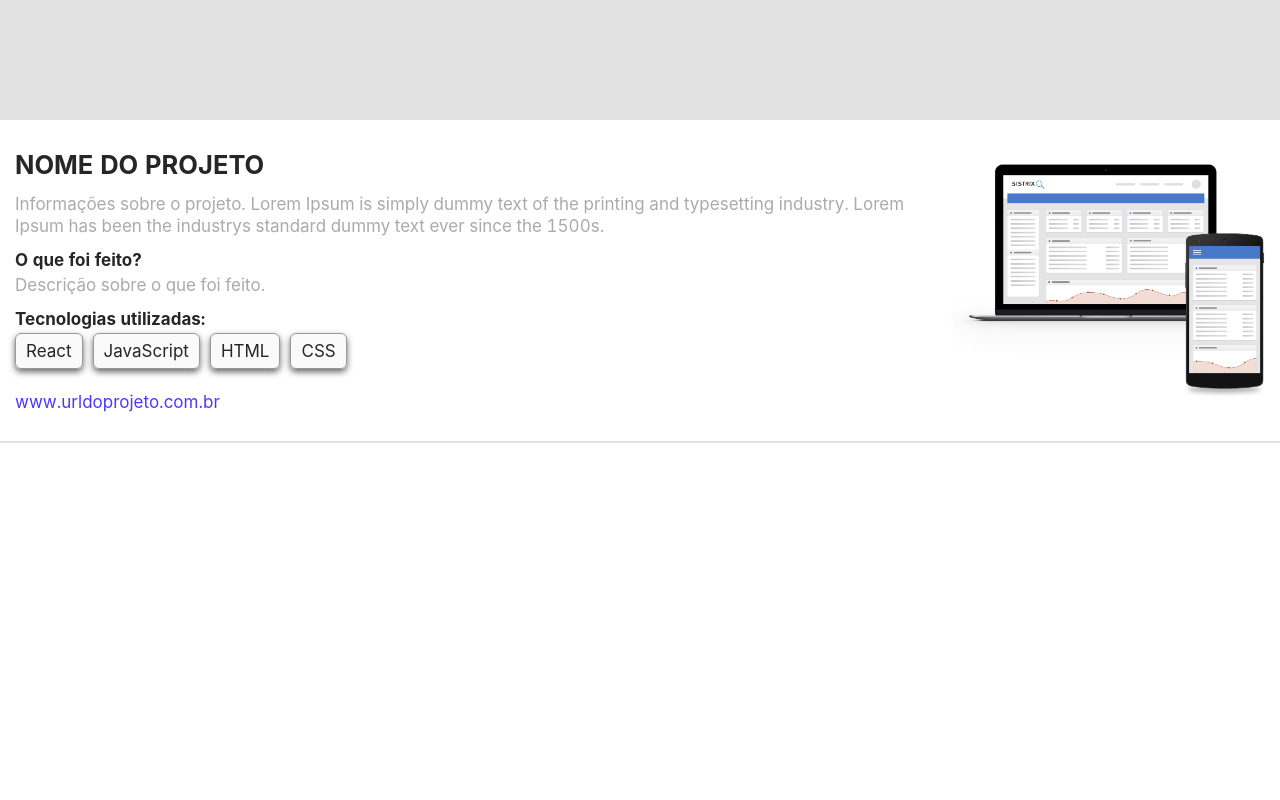
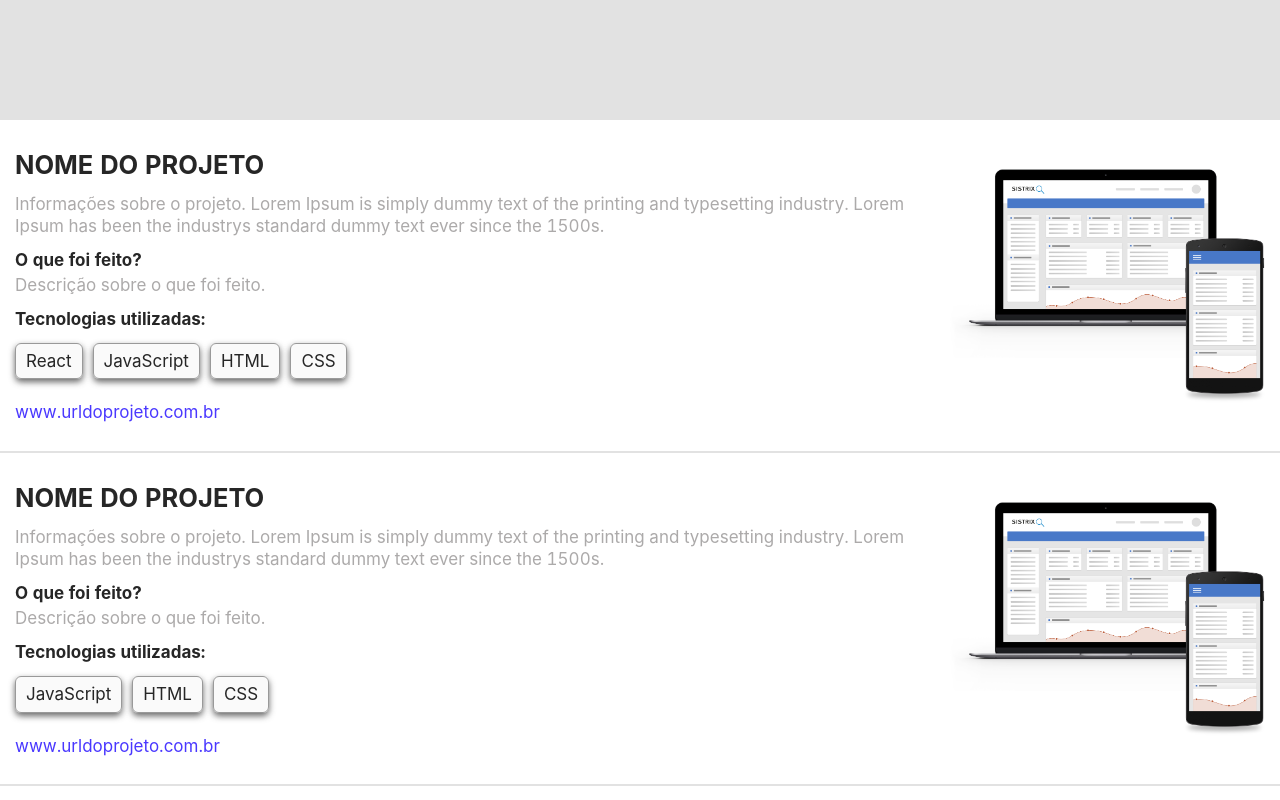
Before and after one commit to alexmiguel95/portfolio-alex-miguel, a React (Create React App) app: page / in a window 1280 px wide. Shown: the part 1480-2280 px from the top of the page. Before the commit the page ends 1923 px from the top, so only its background shows below. Built offline with nearby package versions, Linux system fonts and the light colour scheme.

Commit message:
Finished page Portfolio

```diff
--- a/src/component/btn-apresentation/index.jsx
+++ b/src/component/btn-apresentation/index.jsx
@@ -28,6 +28,10 @@ export default BtnApresentation;
 const StyledDivContainerBtnPresentation = styled.div`
     text-align: center;
 
+    @media(max-width: 992px){
+         margin-bottom: 40px;
+    }
+
     button{
         background-color: white;
         color: black;
--- a/src/component/card-portfolio/styled/index.js
+++ b/src/component/card-portfolio/styled/index.js
@@ -38,6 +38,7 @@ const StyledDivMainContainer = styled.div`
                     padding: 4px 10px 4px 10px;
                     box-shadow: 0px 3px 6px 0px rgba(50, 50, 50, 0.73);
                     margin-right: 10px;
+                    margin-top: 10px;
                 }
             }
 
--- a/src/pages/home/index.jsx
+++ b/src/pages/home/index.jsx
@@ -5,26 +5,9 @@ import MyPhoto from '../../component/my-photo';
 import InfoContact from '../../component/info-contact';
 import Presentation from '../../component/presentation';
 import FormContact from '../../component/form-contact';
-import CardPortfolio from '../../component/card-portfolio';
-
-
-/* Import imgs mockup para o component CardPortfolio*/
-import imgMockup from '../../assets/imgs/mockup-project-example.png';
+import Portfolio from '../portfolio';
 
 const Home = () => {
-
-    /* Lista de projetos portfolio */
-    const listProjects = [
-        {
-            nameProject: 'NOME DO PROJETO',
-            infoProject: 'Informações sobre o projeto. Lorem Ipsum is simply dummy text of the printing and typesetting industry. Lorem Ipsum has been the industrys standard dummy text ever since the 1500s.',
-            description: 'Descrição sobre o que foi feito.',
-            technology: ['React', 'JavaScript', 'HTML', 'CSS'],
-            urlProject: 'www.urldoprojeto.com.br',
-            imgMockup: `${imgMockup}`
-        },
-    ];
-
     return(
         <StyledDivMain>
             <Header />
@@ -45,21 +28,7 @@ const Home = () => {
 
             <FormContact />
 
-            {/* Portfolio */}
-            {
-                listProjects.map((item) => {
-                    return(
-                        <CardPortfolio
-                            nameProject={item.nameProject}
-                            infoProject={item.infoProject}
-                            description={item.description}
-                            technology={item.technology}
-                            urlProject={item.urlProject}
-                            imgMockup={item.imgMockup}
-                        />
-                    );
-                })
-            }
+            <Portfolio />
         </StyledDivMain>
     );
 }
--- /dev/null
+++ b/src/pages/portfolio/index.jsx
@@ -0,0 +1,56 @@
+import React from 'react';
+import CardPortfolio from '../../component/card-portfolio';
+
+/* Import imgs mockup para o component CardPortfolio*/
+import imgMockup from '../../assets/imgs/mockup-project-example.png';
+
+const Portfolio = () => {
+    /* Lista de projetos portfolio */
+    const listProjects = [
+        {
+            nameProject: 'NOME DO PROJETO',
+            infoProject: 'Informações sobre o projeto. Lorem Ipsum is simply dummy text of the printing and typesetting industry. Lorem Ipsum has been the industrys standard dummy text ever since the 1500s.',
+            description: 'Descrição sobre o que foi feito.',
+            technology: ['React', 'JavaScript', 'HTML', 'CSS'],
+            urlProject: 'www.urldoprojeto.com.br',
+            imgMockup: `${imgMockup}`
+        },
+        {
+            nameProject: 'NOME DO PROJETO',
+            infoProject: 'Informações sobre o projeto. Lorem Ipsum is simply dummy text of the printing and typesetting industry. Lorem Ipsum has been the industrys standard dummy text ever since the 1500s.',
+            description: 'Descrição sobre o que foi feito.',
+            technology: ['JavaScript', 'HTML', 'CSS'],
+            urlProject: 'www.urldoprojeto.com.br',
+            imgMockup: `${imgMockup}`
+        },
+        {
+            nameProject: 'NOME DO PROJETO',
+            infoProject: 'Informações sobre o projeto. Lorem Ipsum is simply dummy text of the printing and typesetting industry. Lorem Ipsum has been the industrys standard dummy text ever since the 1500s.',
+            description: 'Descrição sobre o que foi feito.',
+            technology: ['HTML', 'CSS'],
+            urlProject: 'www.urldoprojeto.com.br',
+            imgMockup: `${imgMockup}`
+        }
+    ];
+
+    return(
+        <div>
+        {
+            listProjects.map((item) => {
+                return(
+                    <CardPortfolio
+                        nameProject={item.nameProject}
+                        infoProject={item.infoProject}
+                        description={item.description}
+                        technology={item.technology}
+                        urlProject={item.urlProject}
+                        imgMockup={item.imgMockup}
+                    />
+                );
+            })
+        }
+        </div>
+    );
+}
+
+export default Portfolio;
```
